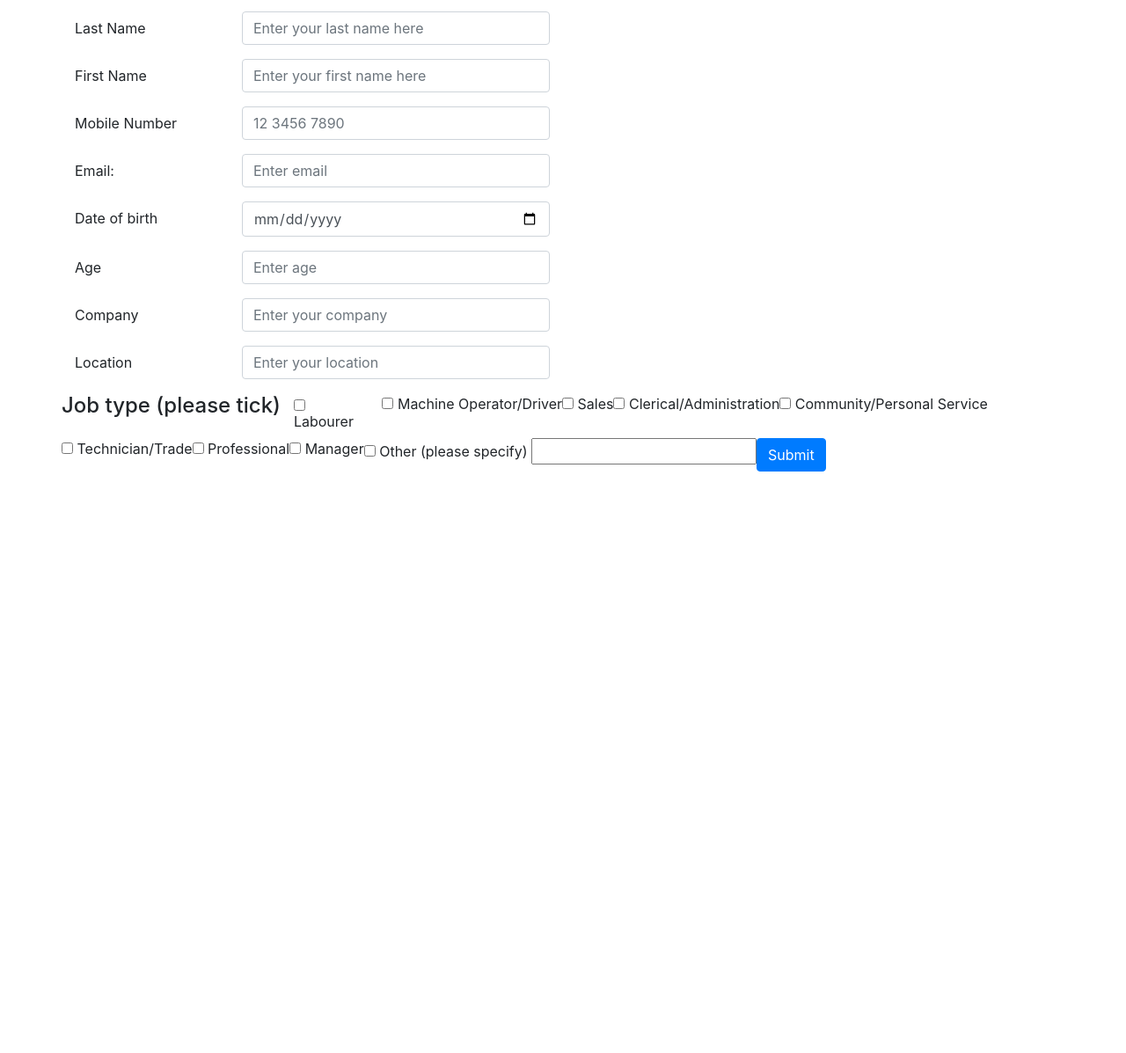
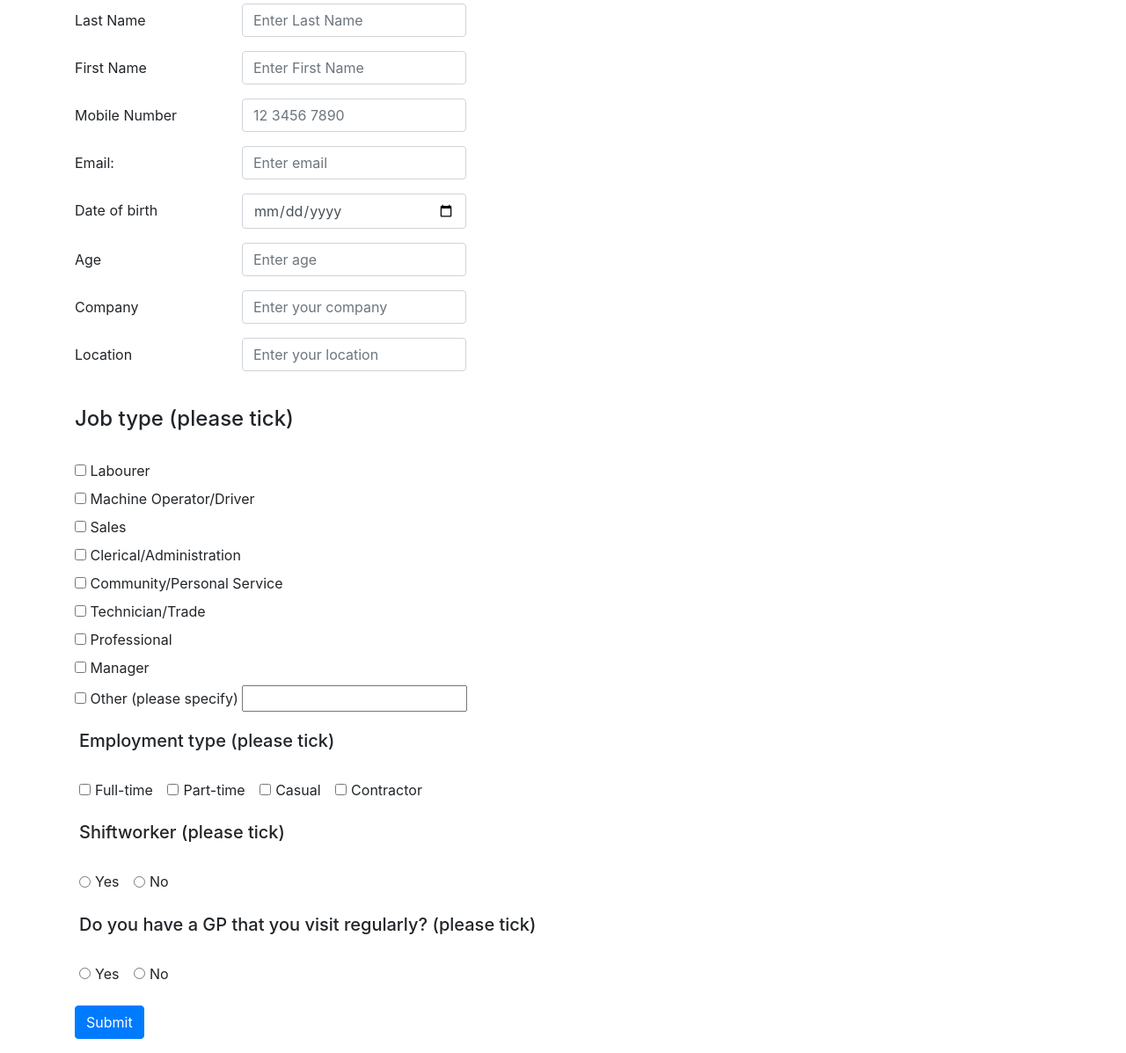
Before and after one commit to alien-r/Wellness, a plain HTML site: page wellness/index.html in a window 1280 px wide. Shown: the part 89-1286 px from the top of the page at 88% size. Before the commit the page ends 800 px from the top, so only its background shows below. Drawn offline with nearby package versions, Linux system fonts and the light colour scheme.

Commit message:
responsive form components

```diff
--- a/wellness/index.html
+++ b/wellness/index.html
@@ -1,6 +1,6 @@
 <html lang="en">
 <head>
-    <title>Hospital Website</title>
+    <title>Wellness Website</title>
     <meta charset="utf-8">
     <meta name="viewport" content="width=device-width, initial-scale=1">
     <link rel="stylesheet" href="https://maxcdn.bootstrapcdn.com/bootstrap/4.0.0/css/bootstrap.min.css">
@@ -12,70 +12,70 @@
 
 <body>
     <div class="container">
-        <h2>Personal Information</h2>
+        <h4>Personal Information</h4>
 
 
-        <form class="form-group" name="form" action="hospital.php" method="post">
+        <form class="form-group" name="form" action="wellness.php" method="post">
 
             <div class="form-group row">
-                <label for="date" class= "col-2 col-form-label">Date </label>
-                    <div class="col-3">
+                <label for="date" class= "col-2 col-form-label">Date</label>
+                    <div class="col-sm-6 col-md-4 col-lg-3">
                         <input type="date" class= "form-control" id="date" placeholder ="Enter date" name= "date" required="required" />
                     </div>
             </div>
             <div class="form-group row">
                 <label for = "lname" class= "col-2 col-form-label">Last Name</label>
-                <div class="col-4">
-                    <input type="text" name= "lname" class= "form-control" id="lname" placeholder ="Enter your last name here" required="required"/>
+                <div class="col-sm-6 col-md-4 col-lg-3">
+                    <input type="text" name= "lname" class= "form-control" id="lname" placeholder ="Enter Last Name" required="required"/>
                 </div>
             </div>
             <div class="form-group row">
                 <label for="fname" class= "col-2 col-form-label">First Name</label>
-               <div class="col-4">
-                   <input type="text" name= "fname" class= "form-control" id="fname" placeholder ="Enter your first name here" required="required"/>
+               <div class="col-sm-6 col-md-4 col-lg-3">
+                   <input type="text" name= "fname" class= "form-control" id="fname" placeholder ="Enter First Name" required="required"/>
                 </div>
             </div>
             <div class="form-group row">
                 <label for="mobile" class= "col-2 col-form-label">Mobile Number</label>
-                <div class="col-4">
-                    <input type="tel" class= "form-control" id="mobile" placeholder ="12 3456 7890" name= "mobile" maxlength =10 minlength=10 required="required"/>
+                <div class="col-sm-6 col-md-4 col-lg-3">
+                    <input type="tel"  name= "mobile" class= "form-control" id="mobile" placeholder ="12 3456 7890" maxlength =10 minlength=10 required="required"/>
                 </div>
             </div>
             <div class="form-group row">
                 <label for="email" class= "col-2 col-form-label">Email:</label>
-                <div class="col-4">
+                <div class="col-sm-6 col-md-4 col-lg-3">
                     <input type="email" class="form-control" id="email" placeholder="Enter email" name="email">
                 </div>
             </div>
             <div class="form-group row">
                 <label for="dob" class= "col-2 col-form-label">Date of birth</label>
-                <div class="col-4">
+                <div class="col-sm-6 col-md-4 col-lg-3">
                     <input type="date" class= "form-control" id="dob" placeholder ="Enter date of birth" name= "dob" required="required" />
                 </div>
             </div>
             <div class="form-group row">
                 <label for="age" class= "col-2 col-form-label">Age</label>
-                <div class="col-4">
+                <div class="col-sm-6 col-md-4 col-lg-3">
                     <input type="number" class= "form-control" id="age" placeholder ="Enter age" name= "age" required="required" />
                 </div>
             </div>
             <div class="form-group row">
                 <label for="company" class= "col-2 col-form-label">Company</label>
-                <div class="col-4">
+                <div class="col-sm-6 col-md-4 col-lg-3">
                     <input type="text" name= "company" class= "form-control" id="company" placeholder ="Enter your company" required="required"/>
                 </div>
             </div>
             <div class="form-group row">
                 <label for="location" class= "col-2 col-form-label">Location</label>
-                <div class="col-4">
-                    <input type="text" name= "location" class= "form-control" id="location" placeholder ="Enter your location" required="required"/>
+                <div class="col-sm-6 col-md-4 col-lg-3">
+                    <input type="text" name= "location" class= "form-control" id="location" placeholder ="Enter your location" required="required"/> <br>
                 </div>
             </div>
 
-        <div class="form-group row">  <!-- Checkbox Group !-->
-            <h4>Job type (please tick)</h4>
+        <div class="form-group ">  <!-- Checkbox Group !-->
+            <h4>Job type (please tick)</h4> <br>
                 <div class="checkbox">
-                    <label class= "col-2 col-form-label">
+                    <label>
                     <input type="checkbox" name="job" value="Labourer">
                      Labourer
                     </label>
@@ -128,13 +128,63 @@
                     <input type="checkbox"  name="job" />
                     Other (please specify)
                     </label> <span><input type = "text" name="other" required="required" /></span>
+                </div>
+        </div>
 
-                </div>
+    <div class= "form-check row">      <!-- Checkboxes Inline-->
+        <h5>Employment type (please tick)</h5>  <br>
+        <div class="form-check form-check-inline">
+            <input class="form-check-input" type="checkbox" id="fullTime" value="fullTime">
+            <label class="form-check-label">Full-time</label>
+        </div>
+
+        <div class="form-check form-check-inline">
+            <input class="form-check-input" type="checkbox" id="partTime" value="partTime">
+            <label class="form-check-label">Part-time</label>
+        </div>
+
+        <div class="form-check form-check-inline">
+            <input class="form-check-input" type="checkbox" id="casual" value="casual">
+            <label class="form-check-label">Casual</label>
+        </div>
+
+        <div class="form-check form-check-inline">
+            <input class="form-check-input" type="checkbox" id="contractor" value="contractor">
+            <label class="form-check-label">Contractor</label>
+        </div>
+    </div>   <br>
+
+    <div class= "form-check row">      <!-- Shiftworker Radio Buttons Inline-->
+        <h5>Shiftworker (please tick)</h5>   <br>
+        <div class="form-check form-check-inline">
+            <input class="form-check-input" type="radio" id="yes" value="yes" name="inlineRadioButtons" />
+            <label class="form-check-label">Yes</label>
+        </div>
+
+        <div class="form-check form-check-inline">
+            <input class="form-check-input" type="radio" id="no" value="no" name="inlineRadioButtons" />
+            <label class="form-check-label">No</label>
+        </div>
+     </div>  <br>
+
+      <div class= "form-check row">      <!-- GP radio Buttons Inline-->
+        <h5>Do you have a GP that you visit regularly? (please tick)</h5>   <br>
+        <div class="form-check form-check-inline">
+            <input class="form-check-input" type="radio" id="yes" value="yes" name="inlineRadioButtons" />
+            <label class="form-check-label">Yes</label>
+        </div>
+
+        <div class="form-check form-check-inline">
+            <input class="form-check-input" type="radio" id="no" value="no" name="inlineRadioButtons" />
+            <label class="form-check-label">No</label>
+        </div>
+     </div>    <br>
+
 
             <div class="form-group">
                 <button type="submit" class="btn btn-primary">Submit</button>
             </div>
-        </div>
+
     </form>
  </div>
 
```
